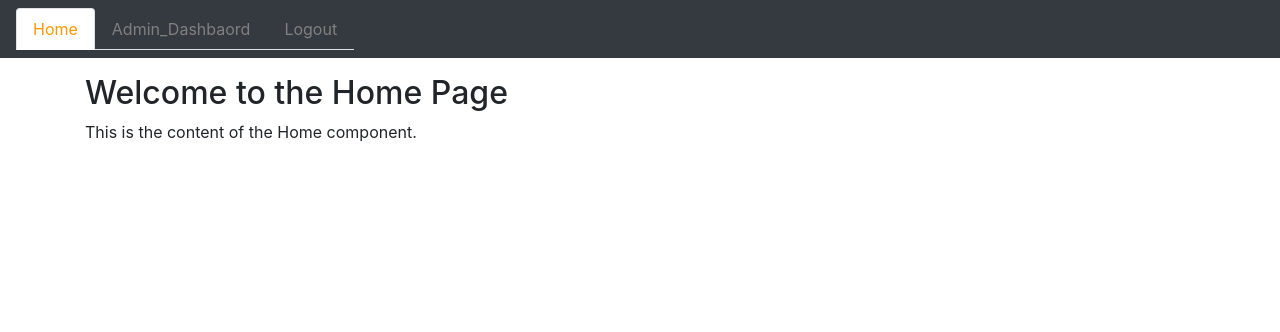
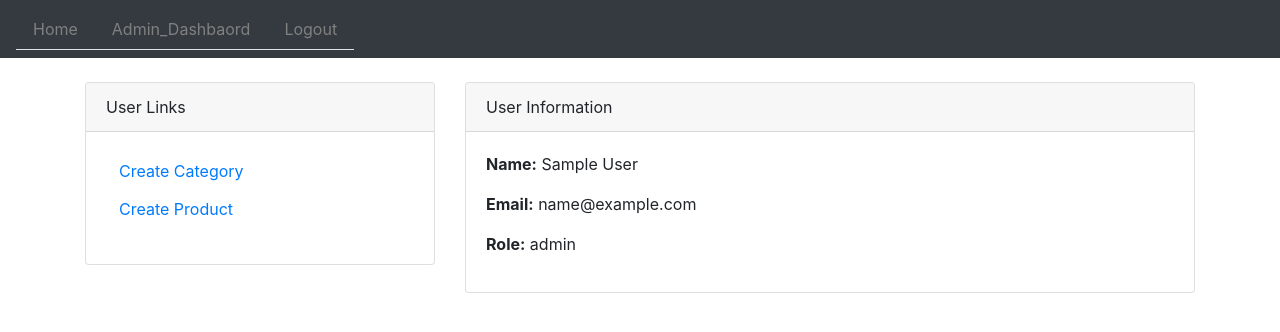
Before and after one commit to shariar-duke/e-comerce-frontend, a React (Vite) app: page /admin/dashboard in a window 1280 px wide. Before the commit this address led to /home. Shown: the top 332 px of the page. Built offline with nearby package versions, Linux system fonts and the light colour scheme; no server answers; sample sign-in values are in the browser's storage.

Commit message:
role should be admin in AdminRoute.jsx

```diff
--- a/src/protectedRoutes/AdminRoute.jsx
+++ b/src/protectedRoutes/AdminRoute.jsx
@@ -5,5 +5,5 @@ import { isAuthenticated, userInfo } from "../utils/auth";
 
 export const AdminPrivateRoute = ({ element: Element, ...rest }) => {
     const { role } = userInfo();
-    return isAuthenticated() && role === "user" ? <Element {...rest} /> : <Navigate to="/home" />
+    return isAuthenticated() && role === "admin" ? <Element {...rest} /> : <Navigate to="/home" />
 };
```
